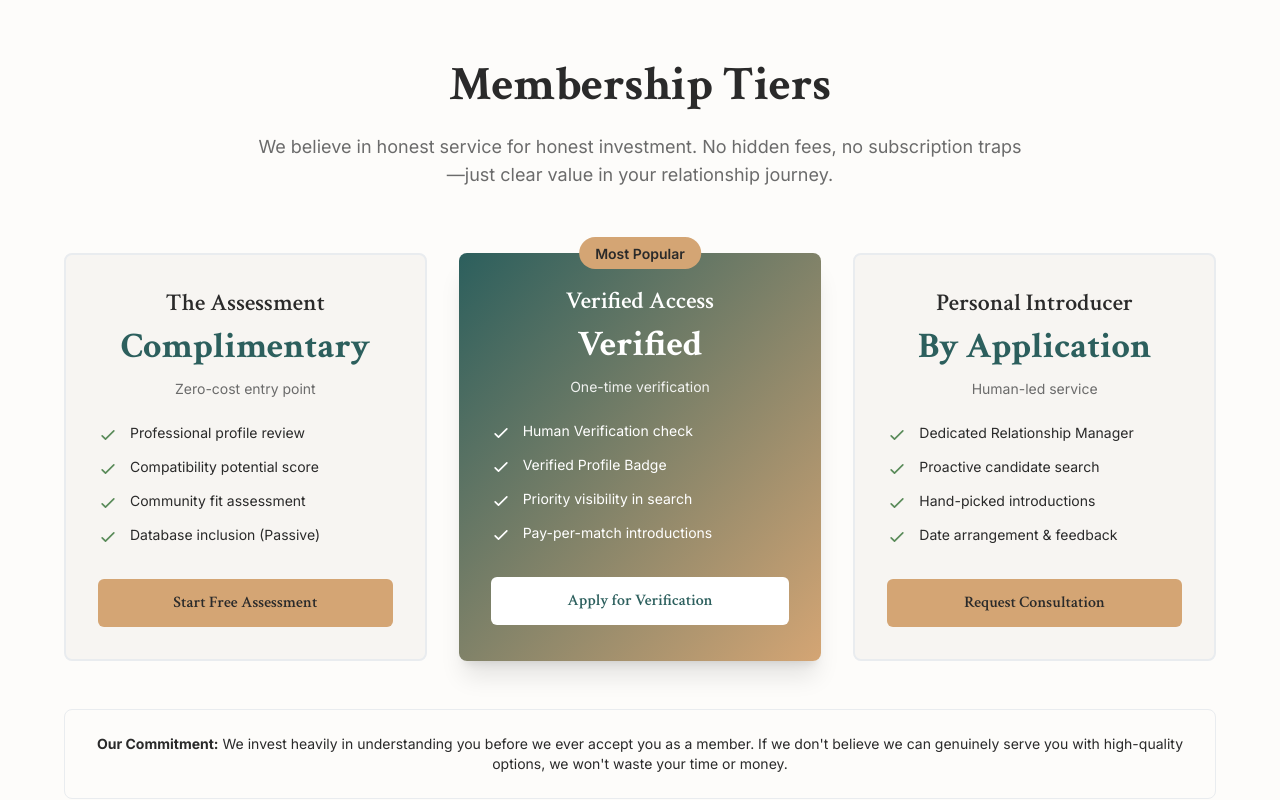
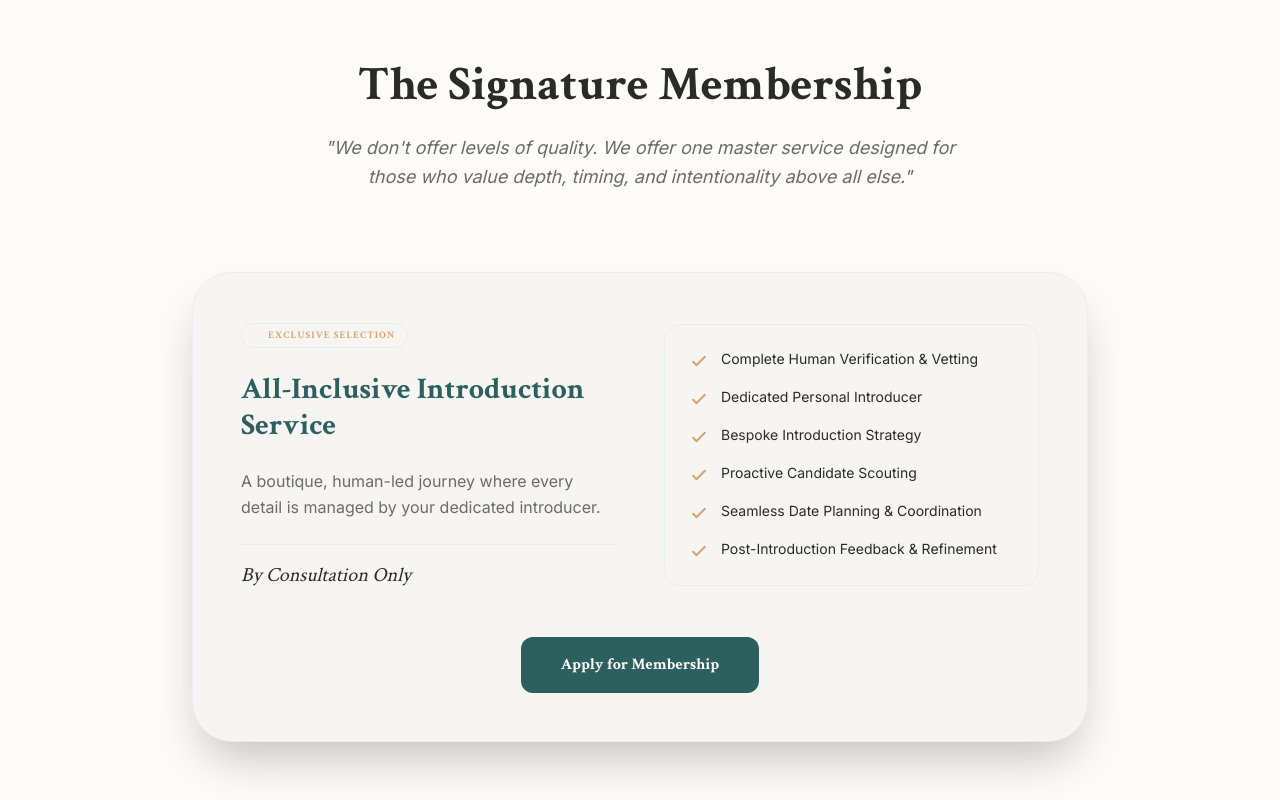
Before and after one commit to Leeshwaan04/freezmelanding, a Next.js app: page /how-it-works in a window 1280 px wide. Shown: the part 2540-3340 px from the top of the page. Built offline with nearby package versions, Linux system fonts and the light colour scheme.

Commit message:
Perf/Refactor: Global performance optimization and unified Signature Membership branding

```diff
--- a/src/app/application/components/ApplicationInteractive.tsx
+++ b/src/app/application/components/ApplicationInteractive.tsx
@@ -482,7 +482,7 @@ const ApplicationInteractive = () => {
               <ul className="text-sm font-body text-muted-foreground space-y-1">
                 <li>• Profile review by our expert team</li>
                 <li>• Personalized consultation call</li>
-                <li>• Match curation begins</li>
+                <li>• Introduction curation begins</li>
                 <li>• First introduction within 2-3 weeks</li>
               </ul>
             </div>
--- a/src/app/homepage/components/PricingPreview.tsx
+++ b/src/app/homepage/components/PricingPreview.tsx
@@ -62,7 +62,7 @@ const PricingPreview = ({ className = '' }: PricingPreviewProps) => {
                     </h4>
                   </div>
                   <p className="font-body text-sm text-muted-foreground">
-                    Bespoke matching plans tailored to your specific relationship goals and lifestyle.
+                    Bespoke introduction plans tailored to your specific relationship goals and lifestyle.
                   </p>
                 </div>
               </div>
@@ -107,7 +107,7 @@ const PricingPreview = ({ className = '' }: PricingPreviewProps) => {
           {/* Value Statement */}
           <div className="mt-8 text-center">
             <p className="font-body text-sm text-muted-foreground">
-              Quality introductions require time, care, and expertise. Our pricing reflects the value of human curation over algorithmic matching.
+              Quality introductions require time, care, and expertise. Our pricing reflects the value of human curation over algorithmic sorting.
             </p>
           </div>
         </div>
--- a/src/app/homepage/components/WhyChooseSection.tsx
+++ b/src/app/homepage/components/WhyChooseSection.tsx
@@ -18,13 +18,13 @@ const WhyChooseSection = ({ className = '' }: WhyChooseSectionProps) => {
     },
     {
       icon: 'AcademicCapIcon',
-      title: 'Emotionally Intelligent Matching',
+      title: 'Emotionally Intelligent Selection',
       description: 'We consider values, life goals, communication styles, and emotional readiness—not just surface-level compatibility.',
     },
     {
       icon: 'EyeSlashIcon',
       title: 'Complete Privacy',
-      description: 'No public profiles, no browsing by strangers. Your information is shared only with carefully selected potential matches.',
+      description: 'No public profiles, no browsing by strangers. Your information is shared only with carefully selected potential candidates.',
     },
     {
       icon: 'UserGroupIcon',
@@ -89,7 +89,7 @@ const WhyChooseSection = ({ className = '' }: WhyChooseSectionProps) => {
                   </li>
                   <li className="flex items-start gap-2">
                     <span className="text-destructive mt-1">•</span>
-                    <span>Algorithm-driven matches lacking context</span>
+                    <span>Algorithm-driven sorting lacking context</span>
                   </li>
                   <li className="flex items-start gap-2">
                     <span className="text-destructive mt-1">•</span>
--- a/src/app/how-it-works/components/HowItWorksInteractive.tsx
+++ b/src/app/how-it-works/components/HowItWorksInteractive.tsx
@@ -38,11 +38,6 @@ interface FAQData {
 }
 
 export default function HowItWorksInteractive() {
-  const [isHydrated, setIsHydrated] = useState(false);
-
-  useEffect(() => {
-    setIsHydrated(true);
-  }, []);
 
   const processSteps: ProcessStepData[] = [
     {
@@ -72,11 +67,11 @@ export default function HowItWorksInteractive() {
     {
       stepNumber: 3,
       title: "Consultation & Membership",
-      description: "If accepted, we invite you for a personal consultation to discuss membership options tailored to your needs. This is where we align on your journey and investment in finding the right partner.",
+      description: "If accepted, we invite you for a personal consultation to discuss the Signature Membership tailored to your needs. This is where we align on your journey and investment in finding the right partner.",
       timeline: "60-minute call",
       details: [
         "One-on-one session with a relationship expert",
-        "Discussion of membership tiers and curated matching plans",
+        "Discussion of the Signature Membership and curated introduction plans",
         "Mutual agreement on expectations and timelines",
         "Formal onboarding into the Freezme community"]
 
@@ -87,7 +82,7 @@ export default function HowItWorksInteractive() {
       description: "Once onboarded, we begin the search. We provide support and guidance as we present hand-selected introductions. The connection is yours to nurture, but you are never alone in the process.",
       timeline: "Ongoing",
       details: [
-        "Receive detailed profiles of potential matches",
+        "Receive detailed profiles of potential candidates",
         "Connect directly after mutual consent",
         "Optional check-ins and relationship guidance available",
         "Feedback loops to refine future introductions"]
@@ -95,44 +90,17 @@ export default function HowItWorksInteractive() {
     }];
 
 
-  const pricingOptions: PricingData[] = [
-    {
-      title: "The Assessment",
-      amount: "Complimentary",
-      description: "Zero-cost entry point",
-      features: [
-        "Professional profile review",
-        "Compatibility potential score",
-        "Community fit assessment",
-        "Database inclusion (Passive)"],
-
-      ctaText: "Start Free Assessment"
-    },
-    {
-      title: "Verified Access",
-      amount: "Verified",
-      description: "One-time verification",
-      features: [
-        "Human Verification check",
-        "Verified Profile Badge",
-        "Priority visibility in search",
-        "Pay-per-match introductions"],
-
-      ctaText: "Apply for Verification",
-      isHighlighted: true
-    },
-    {
-      title: "Personal Introducer",
-      amount: "By Application",
-      description: "Human-led service",
-      features: [
-        "Dedicated Relationship Manager",
-        "Proactive candidate search",
-        "Hand-picked introductions",
-        "Date arrangement & feedback"],
-
-      ctaText: "Request Consultation"
-    }];
+  const signatureFeatures = [
+    "Complete Human Verification & Vetting",
+    "Dedicated Personal Introducer",
+    "Bespoke Introduction Strategy",
+    "Proactive Candidate Scouting",
+    "Seamless Date Planning & Coordination",
+    "Post-Introduction Feedback & Refinement",
+    "Professional Profile Curation",
+    "Photoshoot & Styling Guidance",
+    "Absolute Privacy (Profiles are never public)"
+  ];
 
 
   const testimonials: TestimonialData[] = [
@@ -162,7 +130,7 @@ export default function HowItWorksInteractive() {
   const faqs: FAQData[] = [
     {
       question: "How long does the entire process take?",
-      answer: "The assessment phase takes 3-5 business days after application submission. Introduction timing varies based on suitable match availability—we prioritize quality over speed. Some members receive introductions within weeks, others may wait 2-3 months for the right match. We believe patience leads to better outcomes."
+      answer: "The assessment phase takes 3-5 business days after application submission. Introduction timing varies based on suitable candidate availability—we prioritize quality over speed. Some members receive introductions within weeks, others may wait 2-3 months for the right person. We believe patience leads to better outcomes."
     },
     {
       question: "What happens if I'm not accepted?",
@@ -186,7 +154,7 @@ export default function HowItWorksInteractive() {
     },
     {
       question: "Is there a refund policy?",
-      answer: "Assessment fees are non-refundable as they cover our team's time reviewing your application. Introduction fees are refundable if we're unable to provide a suitable introduction within 6 months. We're committed to transparency and fairness in all financial matters."
+      answer: "Assessment fees (if applicable) are non-refundable as they cover our team's time reviewing your application. Introduction fees are refundable if we're unable to provide a suitable introduction within 6 months. We're committed to transparency and fairness in all financial matters."
     },
     {
       question: "How many introductions can I expect?",
@@ -194,23 +162,6 @@ export default function HowItWorksInteractive() {
     }];
 
 
-  if (!isHydrated) {
-    return (
-      <div className="min-h-screen bg-background">
-        <div className="container mx-auto px-4 py-16">
-          <div className="animate-pulse space-y-8">
-            <div className="h-12 bg-muted rounded w-3/4 mx-auto"></div>
-            <div className="h-6 bg-muted rounded w-1/2 mx-auto"></div>
-            <div className="grid grid-cols-1 lg:grid-cols-2 gap-8 mt-16">
-              {[1, 2, 3, 4].map((i) =>
-                <div key={i} className="h-64 bg-muted rounded"></div>
-              )}
-            </div>
-          </div>
-        </div>
-      </div>);
-
-  }
 
   return (
     <div className="min-h-screen bg-background">
@@ -243,28 +194,67 @@ export default function HowItWorksInteractive() {
         </div>
       </section>
 
-      {/* Pricing Section */}
-      <section className="py-20 lg:py-32 bg-gradient-to-br from-muted/30 to-background">
+      {/* Pricing Section - Unified Signature Membership */}
+      <section className="py-20 lg:py-32 bg-gradient-to-br from-muted/30 to-background overflow-hidden">
         <div className="container mx-auto px-4">
           <div className="max-w-6xl mx-auto">
-            <div className="text-center mb-16">
+            <div className="text-center mb-20">
               <h2 className="font-headline text-3xl lg:text-5xl font-bold text-foreground mb-6">
-                Membership Tiers
+                The Signature Membership
               </h2>
-              <p className="font-body text-lg text-muted-foreground max-w-3xl mx-auto">
-                We believe in honest service for honest investment. No hidden fees, no subscription traps—just clear value in your relationship journey.
+              <p className="font-body text-lg text-muted-foreground max-w-2xl mx-auto leading-relaxed italic">
+                "We don't offer levels of quality. We offer one master service designed for those who value depth, timing, and intentionality above all else."
               </p>
             </div>
 
-            <div className="grid grid-cols-1 md:grid-cols-3 gap-8">
-              {pricingOptions.map((pricing, index) =>
-                <PricingCard key={index} {...pricing} />
-              )}
+            <div className="max-w-4xl mx-auto relative">
+              {/* Artistic Background glow */}
+              <div className="absolute -inset-4 bg-gradient-to-r from-accent/10 to-primary/10 rounded-[3rem] blur-3xl opacity-50 will-change-transform" />
+
+              <div className="relative bg-card rounded-[2.5rem] p-8 md:p-12 border border-border/50 shadow-2xl backdrop-blur-sm">
+                <div className="grid grid-cols-1 lg:grid-cols-2 gap-12 items-center">
+                  <div className="space-y-6">
+                    <div className="inline-flex items-center gap-2 px-3 py-1 rounded-full bg-accent/10 border border-accent/20">
+                      <span className="w-1.5 h-1.5 rounded-full bg-accent animate-ping" />
+                      <span className="font-headline text-[10px] font-bold uppercase tracking-widest text-accent">Exclusive Selection</span>
+                    </div>
+                    <h3 className="font-headline text-3xl font-bold text-primary">All-Inclusive Introduction Service</h3>
+                    <p className="font-body text-base text-muted-foreground leading-relaxed">
+                      A boutique, human-led journey where every detail is managed by your dedicated introducer.
+                    </p>
+                    <div className="pt-4 border-t border-border/50">
+                      <p className="font-headline text-xl font-medium text-foreground italic">By Consultation Only</p>
+                    </div>
+                  </div>
+
+                  <div className="bg-background/50 rounded-2xl p-6 border border-border/40">
+                    <ul className="space-y-4">
+                      {signatureFeatures.slice(0, 6).map((feature, index) => (
+                        <li key={index} className="flex items-start gap-3">
+                          <svg className="w-5 h-5 text-accent mt-0.5" fill="none" stroke="currentColor" viewBox="0 0 24 24">
+                            <path strokeLinecap="round" strokeLinejoin="round" strokeWidth="2.5" d="M5 13l4 4L19 7" />
+                          </svg>
+                          <span className="font-body text-sm text-foreground/80">{feature}</span>
+                        </li>
+                      ))}
+                    </ul>
+                  </div>
+                </div>
+
+                <div className="mt-12 text-center">
+                  <a
+                    href="/application"
+                    className="inline-flex items-center justify-center px-10 py-4 bg-primary text-primary-foreground font-headline font-bold rounded-xl hover:-translate-y-1 hover:shadow-2xl transition-all duration-300"
+                  >
+                    Apply for Membership
+                  </a>
+                </div>
+              </div>
             </div>
 
-            <div className="mt-12 p-6 bg-accent/10 rounded-lg border border-accent/20">
-              <p className="font-body text-sm text-foreground text-center">
-                <strong>Our Commitment:</strong> We invest heavily in understanding you before we ever accept you as a member. If we don't believe we can genuinely serve you with high-quality options, we won't waste your time or money.
+            <div className="mt-16 p-6 bg-accent/5 rounded-2xl border border-accent/10 text-center">
+              <p className="font-body text-sm text-muted-foreground italic">
+                Detailed service scope and contribution fees are discussed during your personal consultation.
               </p>
             </div>
           </div>
--- a/src/components/common/Header.tsx
+++ b/src/components/common/Header.tsx
@@ -164,7 +164,7 @@ const Header = ({ className = '' }: HeaderProps) => {
                 ? 'text-[#2C5F5D]' : 'text-[#2A2A2A] hover:text-[#2C5F5D]'
                 }`}
             >
-              Pricing
+              Membership
             </Link>
             <Link
               href="/privacy-and-security"
```
Also changed, not shown: src/app/homepage/components/FAQSection.tsx (+7 -37 lines), src/app/homepage/components/HeroSection.tsx (+1 -8 lines), src/app/terms/page.tsx (+4 -4 lines).
